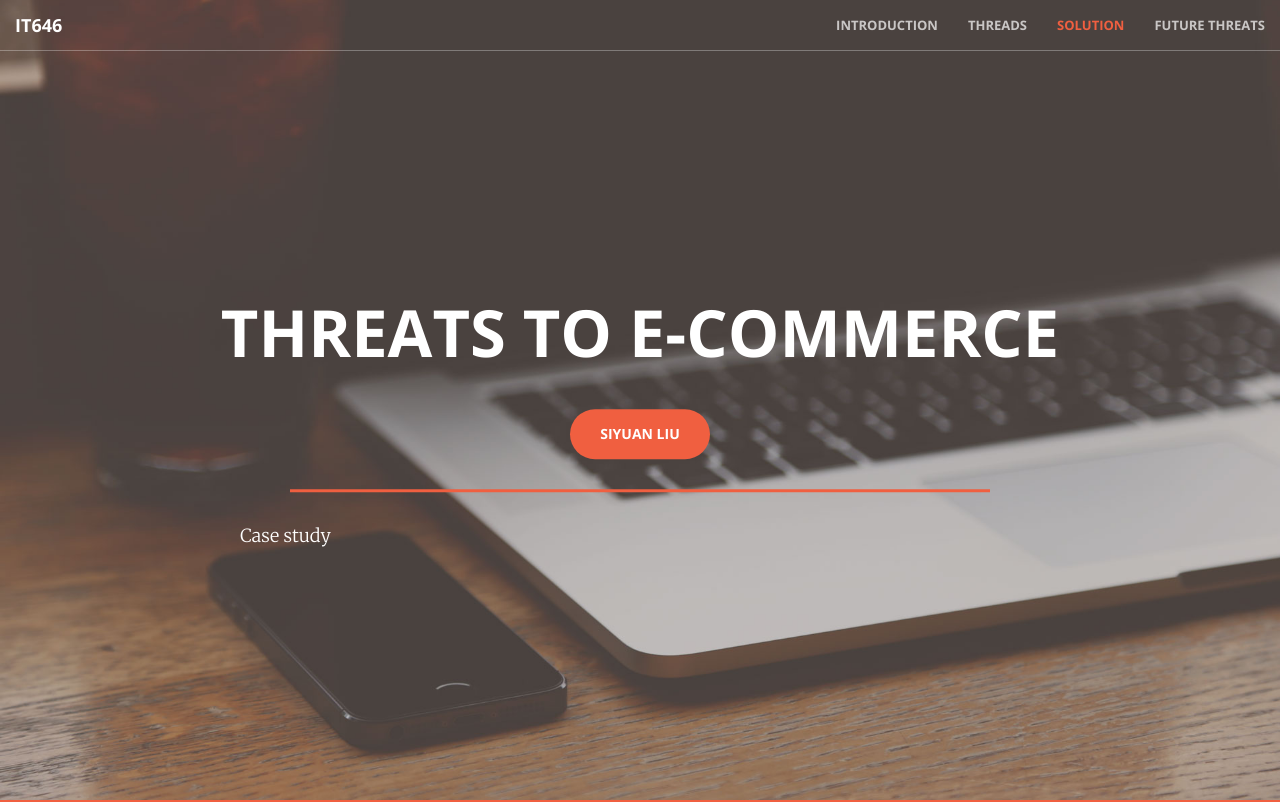
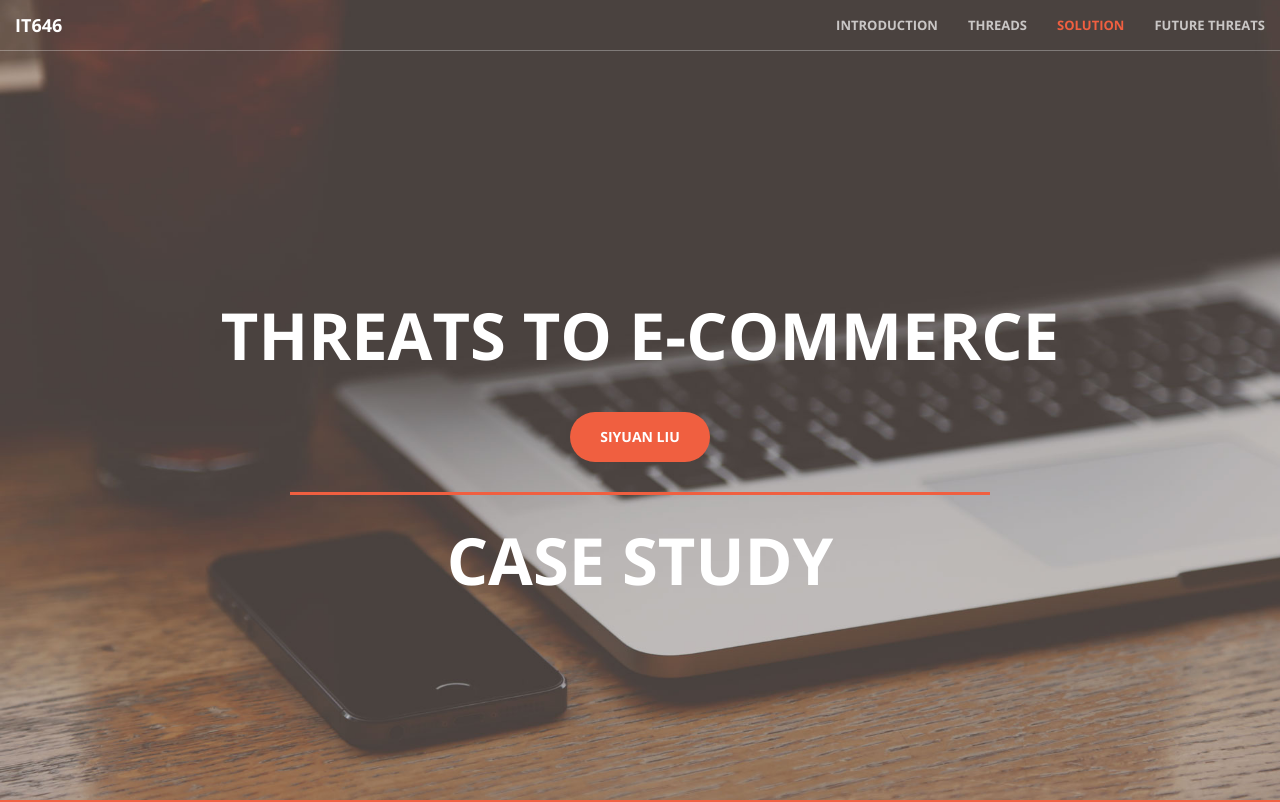
Before and after one commit to reneehu/class-presentation, a plain HTML site: page ITclass/page/solution.html in a window 1280 px wide. Shown: the top 802 px of the page. Drawn offline with nearby package versions, Linux system fonts and the light colour scheme.

Commit message:
tiny quick update

```diff
--- a/ITclass/page/solution.html
+++ b/ITclass/page/solution.html
@@ -77,7 +77,7 @@
                     <h1 style="margin-bottom:40px;">Threats to E-commerce</h1>
                     <a href="#about" class="btn btn-primary btn-xl page-scroll" style="margin: 0 5px;">Siyuan Liu</a>
                     <hr>
-                    <p class="left-align">Case study</p>
+                    <h1>Case study</h1>
                 </div>
             </div>
         </header>
```
